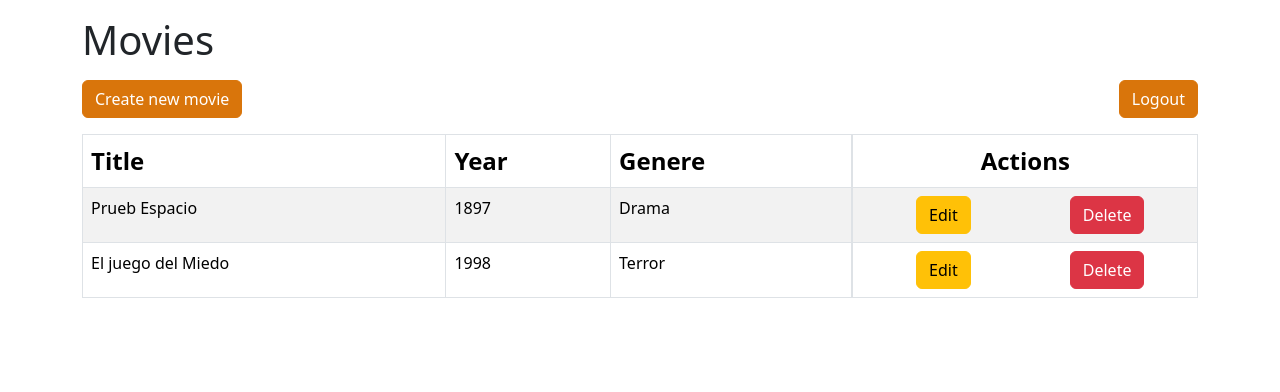
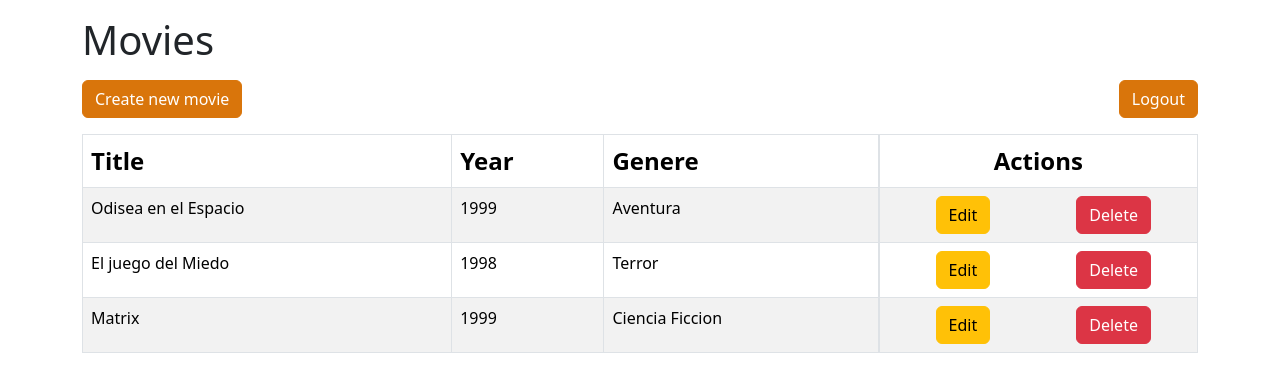
Before and after one commit to fhachcu/challengeNectia, a React (Create React App) app: page /table in a window 1280 px wide. Shown: the top 392 px of the page. Built offline with nearby package versions, Linux system fonts and the light colour scheme; data requests are answered from the project's data file; sample sign-in values are in the browser's storage.

Commit message:
Some fixes added

```diff
--- a/db.json
+++ b/db.json
@@ -14,15 +14,21 @@
   "movies": [
     {
       "id": 1686498767855,
-      "title": "Prueb Espacio",
-      "year": "1897",
-      "genere": "Drama"
+      "title": "Odisea en el Espacio",
+      "year": "1999",
+      "genere": "Aventura"
     },
     {
       "id": 1686537217164,
       "title": "El juego del Miedo",
       "year": "1998",
       "genere": "Terror"
+    },
+    {
+      "id": 1686623550345,
+      "title": "Matrix",
+      "year": "1999",
+      "genere": "Ciencia Ficcion"
     }
   ]
 }
--- a/src/Components/createMovieModalsProps.tsx
+++ b/src/Components/createMovieModalsProps.tsx
@@ -13,6 +13,11 @@ export const CreateMovieModal = ({ show, onClose, onCreate, movie, setMovie }: C
       onCreate(movie);
     };
 
+    const handleClose = (event: React.MouseEvent<HTMLButtonElement>) => {
+      setMovie({ id: 0, title: '', genere: '', year: 0 });
+      onClose();
+    };
+
     return (
       <div className="modal modal-background" style={{ display: show ? 'block' : 'none' }} tabIndex={-1} role="dialog">
         <div className="modal-dialog animate__animated animate__rotateIn" role="document">
@@ -22,25 +27,25 @@ export const CreateMovieModal = ({ show, onClose, onCreate, movie, setMovie }: C
                 <IoIosFilm className='icon-create-movie'/>
                 <h5 className="modal-title edit-title">New movie</h5>
               </div>
-              <button className='blank-button' onClick={onClose}><FaTimesCircle className='icon-style' /></button>
+              <button className='blank-button' onClick={handleClose}><FaTimesCircle className='icon-style' /></button>
             </div>
             <form onSubmit={handleSubmit}>
               <div className="modal-body">
                 <div className="form-group my-3">
                   <label className='fw-bold pb-2'>Title:</label>
-                  <input type="text" name="title" value={movie.title} onChange={handleChange} className="form-control" pattern="[a-zA-Z0-9\s]+" required/>
+                  <input type="text" name="title" value={movie.title} onChange={handleChange} className="form-control" pattern="[a-zA-Z0-9\s]+" maxLength={40} minLength={2} required/>
                 </div>
                 <div className="form-group my-3">
                   <label className='fw-bold pb-2'>Genere:</label>
-                  <input type="text" name="genere" value={movie.genere} onChange={handleChange} className="form-control" pattern="[a-zA-Z0-9\s]+" required/>
+                  <input type="text" name="genere" value={movie.genere} onChange={handleChange} className="form-control" pattern="[a-zA-Z0-9\s]+" maxLength={40} minLength={2} required/>
                 </div>
                 <div className="form-group my-3">
                   <label className='fw-bold pb-2'>Year</label>
-                  <input type="number" name="year" value={movie.year} onChange={handleChange} className="form-control" pattern="[0-9]+"/>
+                  <input type="number" name="year" value={movie.year} onChange={handleChange} className="form-control" maxLength={4} minLength={4} pattern="[0-9]+"/>
                 </div>
               </div>
               <div className="modal-footer">
-                <button type="button" className="btn btn-secondary" onClick={onClose}>
+                <button type="button" className="btn btn-secondary" onClick={handleClose}>
                   Cancel
                 </button>
                 <button type="submit" className="btn btn-primary btn-boostrap">
--- a/src/Components/editMovieModalProps.tsx
+++ b/src/Components/editMovieModalProps.tsx
@@ -29,15 +29,15 @@ export const EditMovieModal = ({ show, onClose, onSave, movie, setMovie }: EditM
               <div className="modal-body px-4">
                 <div className="form-group my-3">
                   <label className='fw-bold pb-2'>Title</label>
-                  <input type="text" name="title" value={movie.title} onChange={handleChange} className="form-control" pattern="[a-zA-Z0-9\s]+" required/>
+                  <input type="text" name="title" value={movie.title} onChange={handleChange} className="form-control" pattern="[a-zA-Z0-9\s]+" maxLength={40} minLength={2} required/>
                 </div>
                 <div className="form-group my-3">
                   <label className='fw-bold pb-2'>Genere</label>
-                  <input type="text" name="genere" value={movie.genere} onChange={handleChange} className="form-control" pattern="[a-zA-Z0-9\s]+" required/>
+                  <input type="text" name="genere" value={movie.genere} onChange={handleChange} className="form-control" pattern="[a-zA-Z0-9\s]+" maxLength={40} minLength={2} required/>
                 </div>
                 <div className="form-group my-3">
                   <label className='fw-bold pb-2'>Year</label>
-                  <input type="number" name="year" value={movie.year} onChange={handleChange} className="form-control" pattern="[0-9]+"/>
+                  <input type="number" name="year" value={movie.year} onChange={handleChange} className="form-control" maxLength={4} minLength={4} pattern="[0-9]+"/>
                 </div>
               </div>
               <div className="modal-footer">
```
